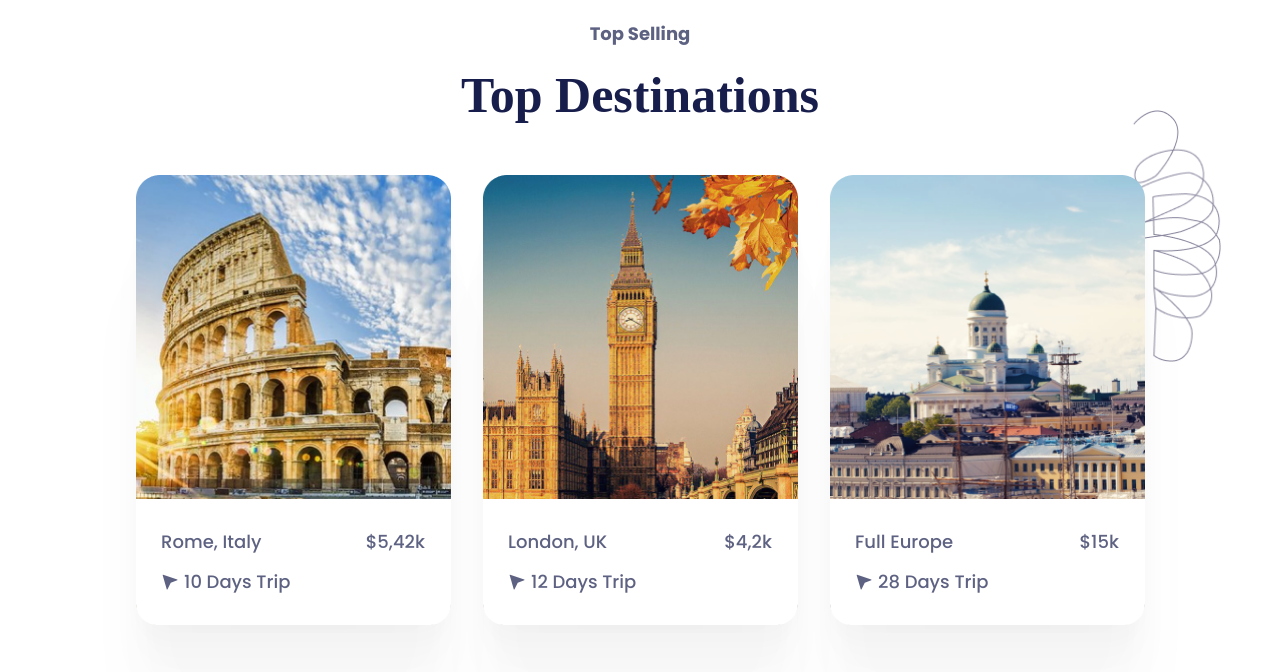
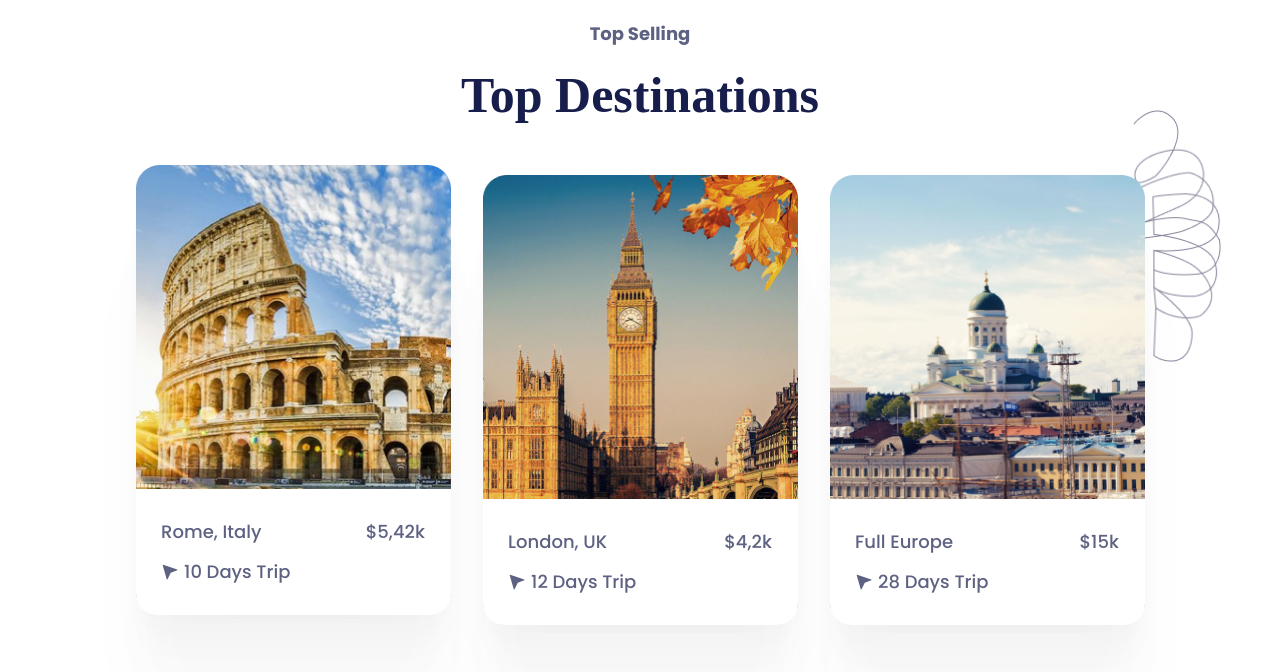
Before and after one commit to KrystianJonca/travel-agency-landing-page, a React (Create React App) app: page / in a window 1280 px wide. In both pictures the pointer is over the element 293 px from the left and 2009 px from the top of the page. Shown: the part 1609-2281 px from the top of the page. Built offline with nearby package versions, Linux system fonts and the light colour scheme; a web font is replaced by a local one.

Commit message:
Added hover animation

```diff
--- a/src/components/destination/Destination.scss
+++ b/src/components/destination/Destination.scss
@@ -3,6 +3,7 @@
   height: 450px;
   margin: 2rem 1rem;
 
+  cursor: pointer;
   background: #ffffff;
   box-shadow: 0px 100px 80px rgba(0, 0, 0, 0.02),
     0px 64.8148px 46.8519px rgba(0, 0, 0, 0.0151852),
@@ -12,6 +13,11 @@
     0px 1.85185px 3.14815px rgba(0, 0, 0, 0.00481481);
   border-radius: 36px;
   position: relative;
+
+  transition: 0.3s;
+  &:hover {
+    transform: translate(0, -10px);
+  }
 
   img {
     width: 100%;
```
